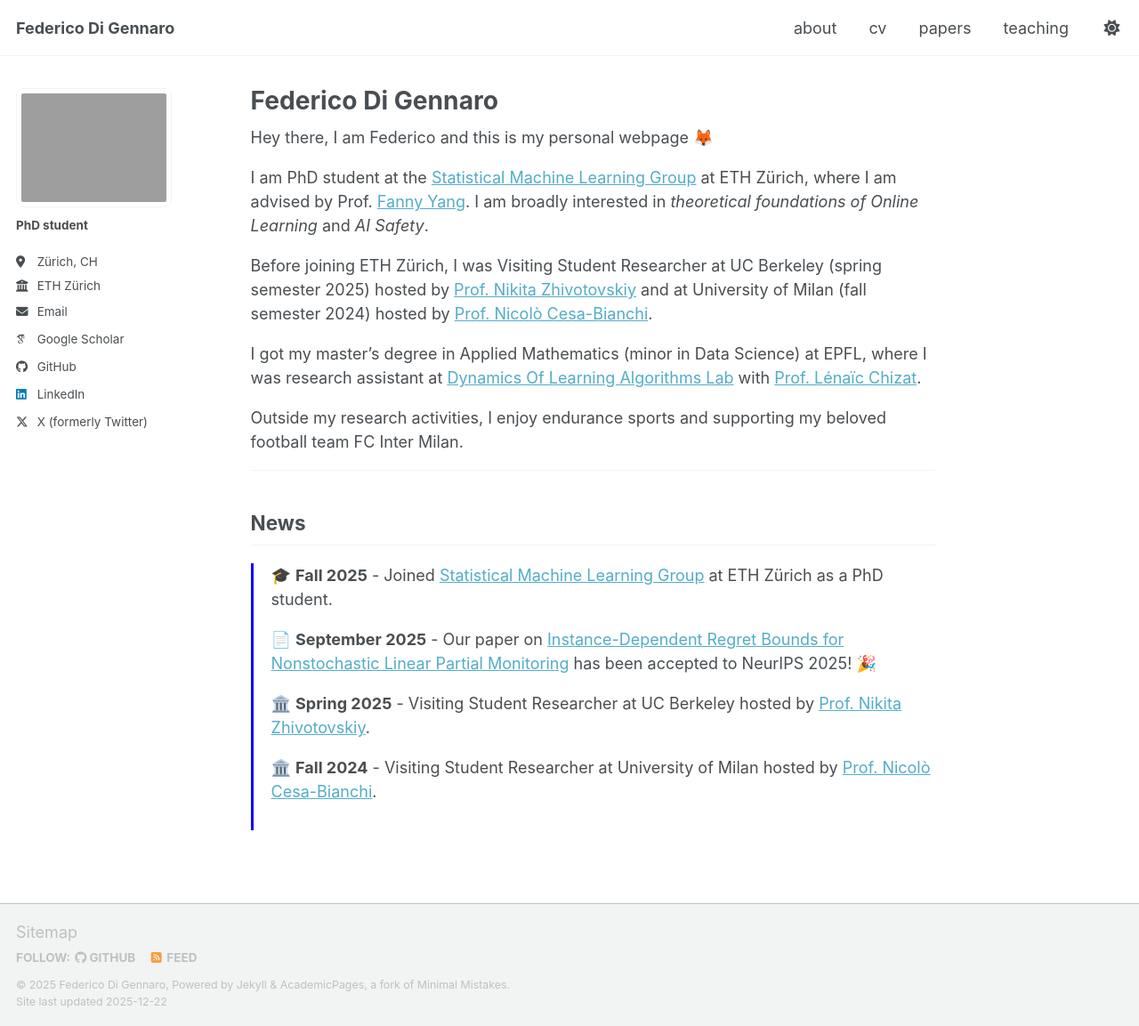
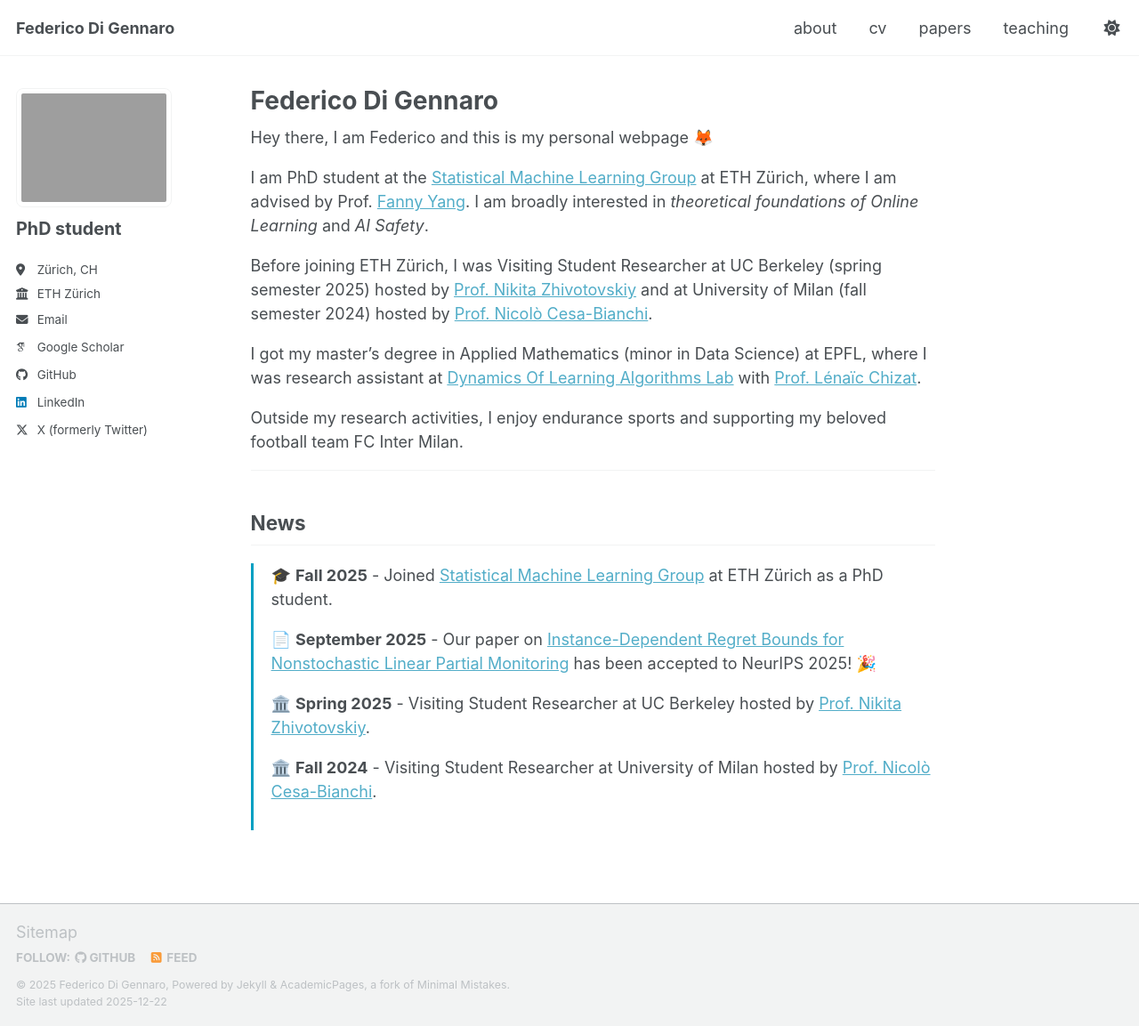
Before and after one commit to FedericoDiGennaro/FedericoDiGennaro.github.io, a Jekyll site: the page built from _pages/about.md, in a window 1280 px wide and 1153 px high. Shown: the whole window at 89% size. Built offline with Jekyll 4.4.1, drawn with Linux system fonts in a browser that asks for light colours; some web fonts are replaced; a script bundle is joined from its source files by our own code; library files that are not in the unit come from our copies.

Commit message:
Remove empty line at end of news section and improve avatar/bio alignment

```diff
--- a/_pages/about.md
+++ b/_pages/about.md
@@ -21,7 +21,7 @@
 
 ## News
 
-<div style="height: 300px; overflow-y: auto; border-left: 3px solid #0d01ffff; padding-left: 20px; margin-top: 20px;">
+<div style="height: 300px; overflow-y: auto; border-left: 3px solid #009fc2ff; padding-left: 20px; margin-top: 20px;">
 <p>🎓 <strong>Fall 2025</strong> - Joined <a href="https://sml.inf.ethz.ch/group/">Statistical Machine Learning Group</a> at ETH Zürich as a PhD student.</p>
 
 <p>📄 <strong>September 2025</strong> - Our paper on <a href="https://www.arxiv.org/abs/2510.19158">Instance-Dependent Regret Bounds for Nonstochastic Linear Partial Monitoring</a> has been accepted to NeurIPS 2025! 🎉</p>
@@ -29,4 +29,3 @@
 <p>🏛️ <strong>Spring 2025</strong> - Visiting Student Researcher at UC Berkeley hosted by <a href="https://sites.google.com/view/nikitazhivotovskiy/">Prof. Nikita Zhivotovskiy</a>.</p>
 
 <p>🏛️ <strong>Fall 2024</strong> - Visiting Student Researcher at University of Milan hosted by <a href="https://cesa-bianchi.di.unimi.it/">Prof. Nicolò Cesa-Bianchi</a>.</p>
-</div>
--- a/assets/css/custom.css
+++ b/assets/css/custom.css
@@ -47,6 +47,21 @@
   display: block;
 }
 
+.page__content > div p:last-child {
+  margin-bottom: 0 !important;
+  padding-bottom: 0 !important;
+}
+
+/* Increase bio text size and improve alignment */
+.author__bio {
+  font-size: 1.1em !important;
+  margin-top: 0.5em !important;
+}
+
+.author__content {
+  margin-top: 0.5em !important;
+}
+
 /* Ensure news section renders with proper spacing */
 .page__content p {
   margin-bottom: 1em;
```
